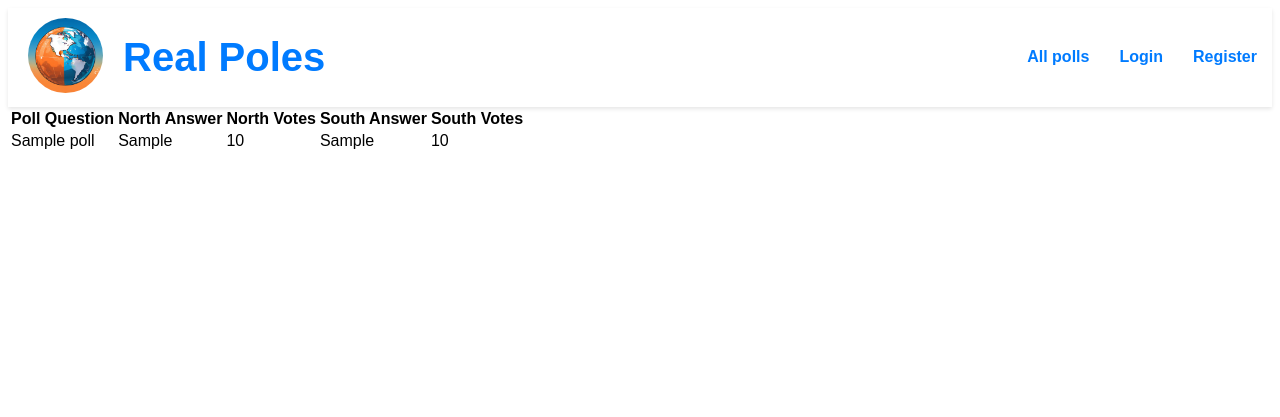
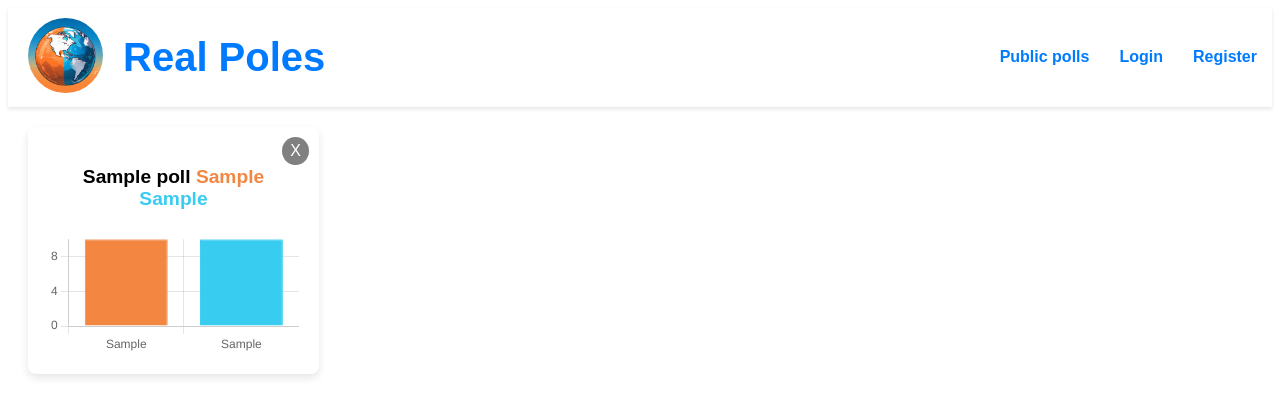
Before and after one commit to benjordan98/real-poles-web-tech, a PHP site: template view/poll-results.php in a window 1280 px wide. Shown: the top 417 px of the page. Run offline with PHP 8.4, Linux system fonts and the light colour scheme; the template is opened without the code that fills it: most values are stand-ins (such as "Sample title", 1, 10 or a date in 2020); some libraries are stand-ins or nearby versions.

Commit message:
shit was done

```diff
--- /dev/null
+++ b/assets/css/results.css
@@ -0,0 +1,122 @@
+/* Container for the cards */
+.card-container {
+    display: grid;
+    grid-template-columns: repeat(4, 1fr);
+    /* Creates four columns of equal width */
+    gap: 20px;
+    /* Space between the cards */
+    margin: 20px;
+    /* Margin around the entire grid */
+}
+
+.card {
+    transition: transform 0.3s ease-in-out;
+    /* Smooth transition for the transform property */
+    background-color: #fff;
+    border-radius: 8px;
+    box-shadow: 0 4px 8px rgba(0, 0, 0, 0.1);
+    overflow: hidden;
+    position: relative;
+}
+
+.card:hover {
+    transform: scale(1.05);
+    /* Slightly increase the size of the card */
+}
+
+/* Styling for the card body */
+.card-body {
+    padding: 20px;
+    /* Spacing inside the card */
+    text-align: center;
+}
+.delete-btn-container {
+    position: absolute;
+    top: 10px;
+    /* Adjust spacing from the top */
+    right: 10px;
+    /* Adjust spacing from the right */
+    z-index: 10;
+    /* Ensure it's above other content */
+}
+
+.delete-btn {
+    padding: 5px 8px;
+    /* Small padding */
+    background-color: grey;
+    /* Red background for visibility */
+    color: white;
+    /* White text color */
+    border: none;
+    /* No border */
+    cursor: pointer;
+    /* Cursor indicates clickable */
+    border-radius: 50%;
+    /* Optional: makes it round */
+    font-size: 16px;
+    /* Adjust font size as needed */
+}
+
+.delete-btn:hover {
+    background-color: red;
+    /* Slightly darker on hover for feedback */
+}
+
+/* Card title styling */
+/* .card-title {
+    font-size: 1.2em;
+    /* bold font */
+/* font-weight: bold;
+    color: #333;
+    margin-bottom: 10px;
+    margin-top: 0; */
+/* } */
+
+.card-title {
+    font-size: larger;
+    /* Bigger text for better readability */
+    font-weight: bold;
+    /* Bold for emphasis */
+}
+
+.north-ans {
+    color: #f38742;
+    /* Specific orange shade for north answers */
+}
+
+.south-ans {
+    color: #39ccf1;
+    /* Specific blue shade for south answers */
+}
+
+/* Card text styling */
+.card-text {
+    color: #666;
+    /* Lighter text color for contrast */
+    margin-bottom: 20px;
+    /* Space below the text */
+}
+
+/* Responsive adjustments for tablets */
+@media (max-width: 1024px) {
+    .card-container {
+        grid-template-columns: repeat(3, 1fr);
+        /* 3 columns for tablets */
+    }
+}
+
+/* Responsive adjustments for mobile phones */
+@media (max-width: 768px) {
+    .card-container {
+        grid-template-columns: repeat(2, 1fr);
+        /* 2 columns for smaller devices */
+    }
+}
+
+/* Very small screens, like smartphones in portrait mode */
+@media (max-width: 480px) {
+    .card-container {
+        grid-template-columns: 1fr;
+        /* 1 column for very small screens */
+    }
+}
--- a/index.php
+++ b/index.php
@@ -55,7 +55,10 @@ $urls = [
     },
     "poll/vote" => function () {
         PollController::vote();
-    }
+    },
+    "poll/delete" => function () {
+        PollController::deletePoll();
+    },
 ];
 
 try {
--- a/view/menu.php
+++ b/view/menu.php
@@ -22,7 +22,7 @@
         </div>
         <nav>
             <div class="menu">
-                <a href="<?= BASE_URL . "allpolls" ?>" class="menu-link <?= ($currentPage == 'allpolls') ? 'menu-link-active' : '' ?>">All polls</a>
+                <a href="<?= BASE_URL . "allpolls" ?>" class="menu-link <?= ($currentPage == 'allpolls') ? 'menu-link-active' : '' ?>">Public polls</a>
                 <?php if ($loggedIn) : ?>
                     <a href="<?= BASE_URL . "results" ?>" class="menu-link <?= ($currentPage == 'results') ? 'menu-link-active' : '' ?>">My polls</a>
                     <a href="<?= BASE_URL . "poll/add" ?>" class="menu-link <?= ($currentPage == 'add') ? 'menu-link-active' : '' ?>">Add poll</a>
--- a/view/poll-results.php
+++ b/view/poll-results.php
@@ -4,34 +4,82 @@
 <head>
     <meta charset="UTF-8">
     <meta name="viewport" content="width=device-width, initial-scale=1.0">
+    <link rel="stylesheet" type="text/css" href="<?= CSS_URL . "results.css" ?>">
+    <script src="https://cdn.jsdelivr.net/npm/chart.js"></script>
     <title>Your Polls</title>
 </head>
 
 <body>
     <?php include("view/menu.php"); ?>
     <div class="main-content">
-        <!-- <h1>Your Polls!</h1> -->
-        <table>
-            <tr>
-                <th>Poll Question</th>
-                <th>North Answer</th>
-                <th>North Votes</th>
-                <th>South Answer</th>
-                <th>South Votes</th>
-            </tr>
+        <!-- <h1>Polls</h1> -->
+        <div class="card-container">
             <?php foreach ($polls as $poll) : ?>
-                <tr>
-                    <td>
-                        <?= $poll["question"] ?>
-                    </td>
-                    <td> <?= $poll["north_ans"] ?> </td>
-                    <td><?= $poll["north_votes"] ?></td>
-                    <td> <?= $poll["south_ans"] ?> </td>
-                    <td><?= $poll["south_votes"] ?></td>
-                </tr>
+                <div class="card">
+                    <div class="card-body">
+                        <div class="delete-btn-container">
+                            <form method="post" action="<?= BASE_URL . "poll/delete" ?>">
+                                <input type="hidden" name="poll_id" value="<?= $poll['poll_id']; ?>">
+                                <button type="submit" class="delete-btn">X</button>
+                            </form>
+                        </div>
+                        <p class="card-title">
+                            <span><?= $poll["question"] ?></span>
+                            <span class="north-ans"><?= $poll["north_ans"] ?></span>
+                            <span class="south-ans"><?= $poll["south_ans"] ?></span>
+                        </p>
+                        <canvas id="<?= "chart" . $poll['poll_id'] ?>"></canvas>
+                    </div>
+                </div>
             <?php endforeach; ?>
-        </table>
+        </div>
     </div>
 </body>
+<script>
+    let chartIds = [<?php foreach ($polls as $poll) : ?><?= $poll['poll_id'] ?>, <?php endforeach; ?>]
+    let northVotes = [<?php foreach ($polls as $poll) : ?><?= (string)$poll['north_votes'] ?>, <?php endforeach; ?>]
+    let northOptions = [<?php foreach ($polls as $poll) : ?><?= "'" . (string)$poll['north_ans'] . "'" ?>, <?php endforeach; ?>]
+    let southVotes = [<?php foreach ($polls as $poll) : ?><?= $poll['south_votes'] ?>, <?php endforeach; ?>]
+    let southOptions = [<?php foreach ($polls as $poll) : ?><?= "'" . (string)$poll['south_ans'] . "'" ?>, <?php endforeach; ?>]
+    for (let i = 0; i < chartIds.length; i++) {
+        const id = chartIds[i];
+        const north = northVotes[i];
+        const northOption = northOptions[i];
+        const south = southVotes[i];
+        const southOption = southOptions[i];
+        const ctx = document.getElementById("chart" + id).getContext('2d');
+        const voteChart = new Chart(ctx, {
+            type: 'bar',
+            data: {
+                labels: [northOption, southOption],
+                datasets: [{
+                    label: 'Votes',
+                    data: [north, south], // Replace these numbers with your actual data
+                    backgroundColor: [
+                        '#f38742', // North votes color
+                        '#39ccf1' // South votes color
+                    ],
+                    borderColor: [
+                        '#f38742', // North votes color
+                        '#39ccf1' // South votes color
+                    ],
+                    borderWidth: 1
+                }]
+            },
+            options: {
+                plugins: {
+                    legend: {
+                        display: false // This will hide the legend
+                    }
+                },
+                scales: {
+                    y: {
+                        beginAtZero: true // Ensures the scale starts at 0
+                    }
+                }
+            }
+        });
+    }
+</script>
 
 </html>
```
Also changed, not shown: assets/css/allpolls.css (+84 -3 lines), controller/PollController.php (+11 -0 lines), model/PollDB.php (+11 -0 lines), view/poll-list.php (+20 -12 lines), view/user-register.php (+4 -3 lines), assets/images/penguin-fatter.svg (added), assets/images/polar-bear2.svg (added).
